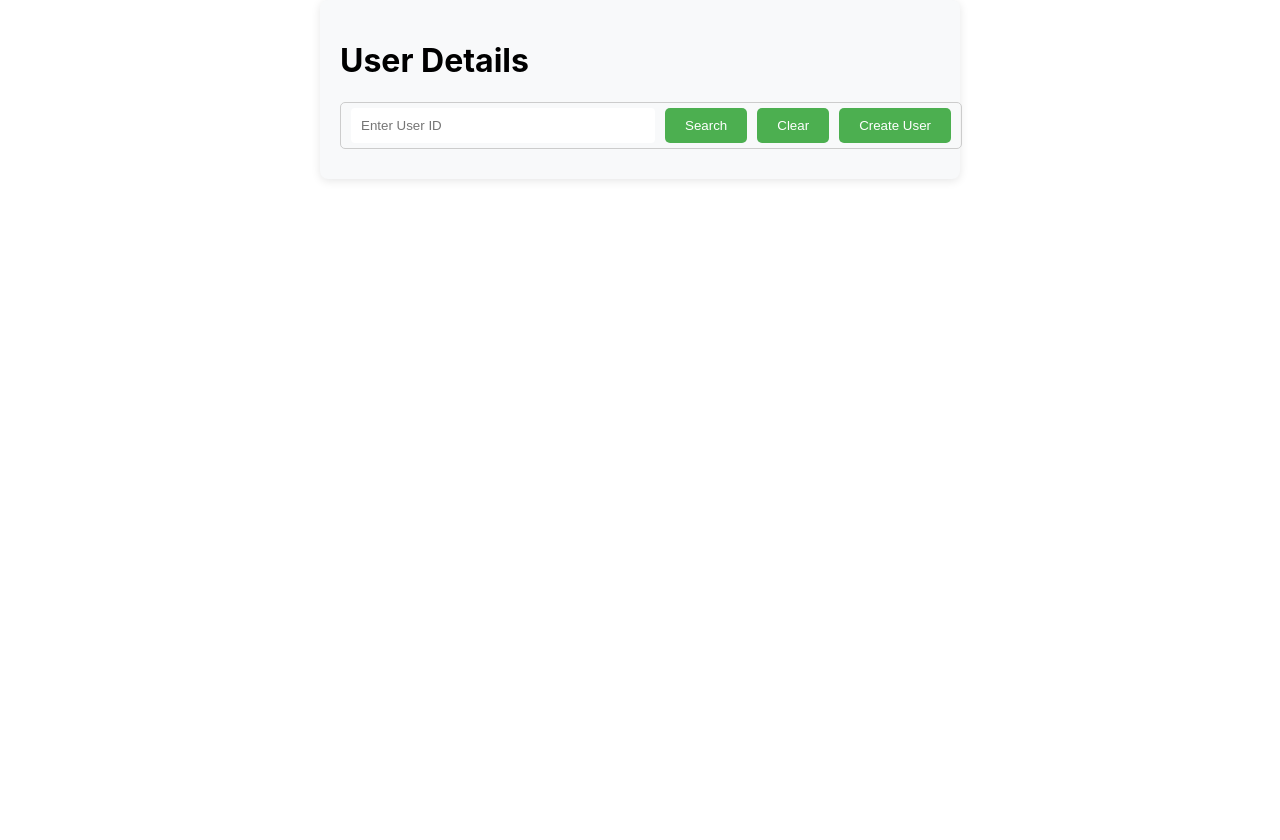
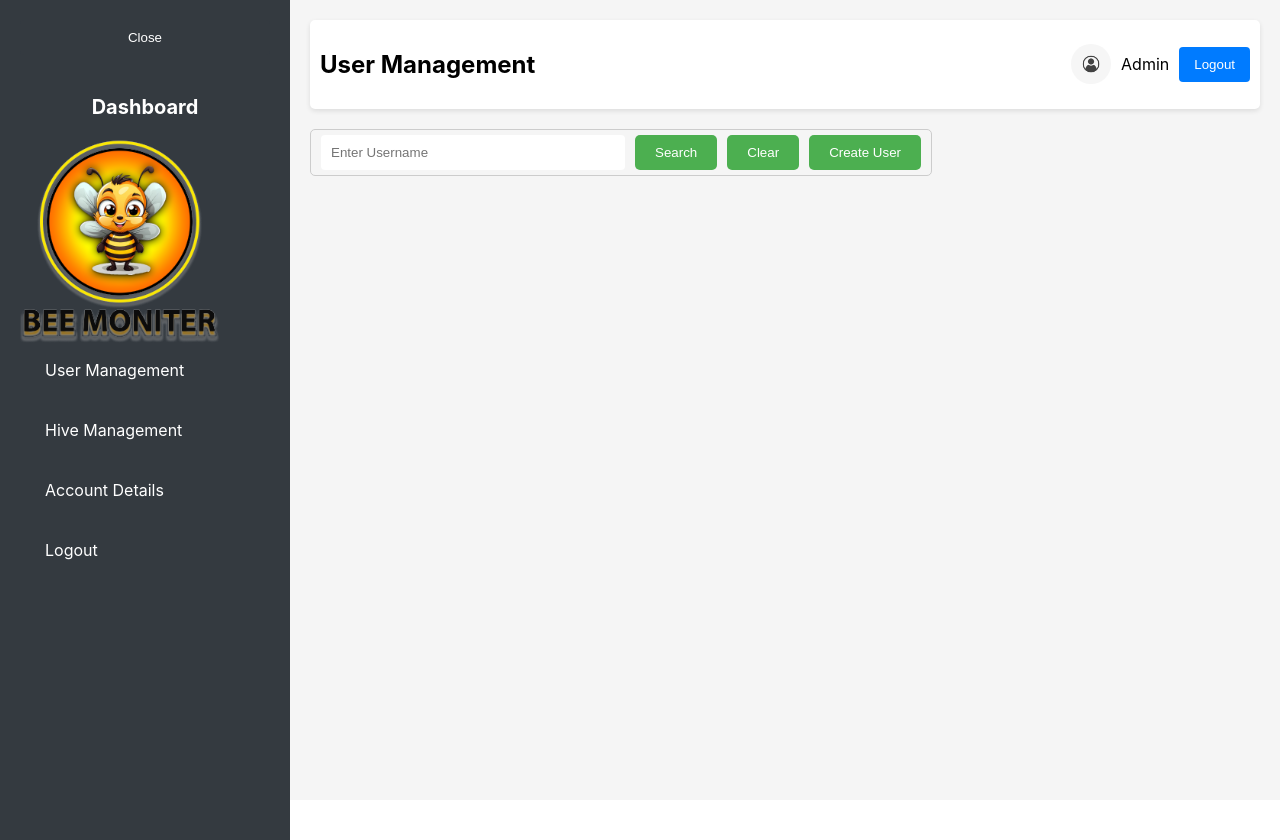
Before and after one commit to Shabilojan/Bee_Web_App, a React (Create React App) app: page /user-details in a window 1280 px wide. Before the commit the page ends 800 px from the top, so only its background shows below. Built offline with nearby package versions, Linux system fonts and the light colour scheme; sample sign-in values are in the browser's storage.

Commit message:
user screen updated

```diff
--- a/src/User/User.css
+++ b/src/User/User.css
@@ -1,11 +1,4 @@
-.user-details-container {
-    padding: 20px;
-    background-color: #f8f9fa; /* Light background for the container */
-    border-radius: 8px; /* Rounded corners */
-    box-shadow: 0 2px 10px rgba(0, 0, 0, 0.1); /* Subtle shadow effect */
-    max-width: 600px; /* Max width for the container */
-    margin: auto; /* Center the container */
-}
+
 
 .search-bar {
     display: flex; /* Flexbox for search inputs */
--- a/src/User/User.js
+++ b/src/User/User.js
@@ -1,8 +1,12 @@
 import React, { useState } from 'react';
 import axios from 'axios';
 import './User.css';
+import Sidebar from '../Sidebar/Sidebar';
+import profilePic from '../Admin/image.png';
+import { useNavigate } from 'react-router-dom';
 
 const User = () => {
+    const navigate = useNavigate();
     const [user, setUser] = useState(null);
     const [userId, setUserId] = useState('');
     const [searched, setSearched] = useState(false);
@@ -17,6 +21,11 @@ const User = () => {
         profilePicture: ''
     });
 
+    const handleLogout = () => {
+        localStorage.removeItem('token'); // Remove the JWT token from local storage
+        localStorage.removeItem('role'); // Remove the user role from local storage
+        navigate('/'); // Navigate to the login page or home page
+    };
     // Fetch user details
     const fetchUserDetails = () => {
         if (!userId) {
@@ -43,7 +52,6 @@ const User = () => {
                 setMessage('Error fetching user details. Please try again.');
             });
     };
-
 
     const handleInputChange = (event) => {
         setUserId(event.target.value);
@@ -130,13 +138,22 @@ const User = () => {
     };
 
     return (
+        <div className="dashboard">
+            <Sidebar />
+            <div className="main-content">
+                <header className="header">
+                    <h2>User Management</h2>
+                    <div className="profile">
+                        <img src={profilePic} alt="Admin" className="profile-pic" /> {/* Use the imported image */}
+                        <span className="admin-name">Admin</span>
+                        <button onClick={handleLogout} className="logout-button">Logout</button>
+                    </div>
+                </header>
                 <div className="user-details-container">
-            <h1>User Details</h1>
-
                     <div className="search-bar">
                         <input
-                    type="number"
-                    placeholder="Enter User ID"
+                            type="text"
+                            placeholder="Enter Username"
                             value={userId}
                             onChange={handleInputChange}
                         />
@@ -281,6 +298,8 @@ const User = () => {
                         </div>
                     )}
                 </div>
+            </div>
+        </div>
     );
 };
 
```
Lines whose indentation alone changed are shown as unchanged.
